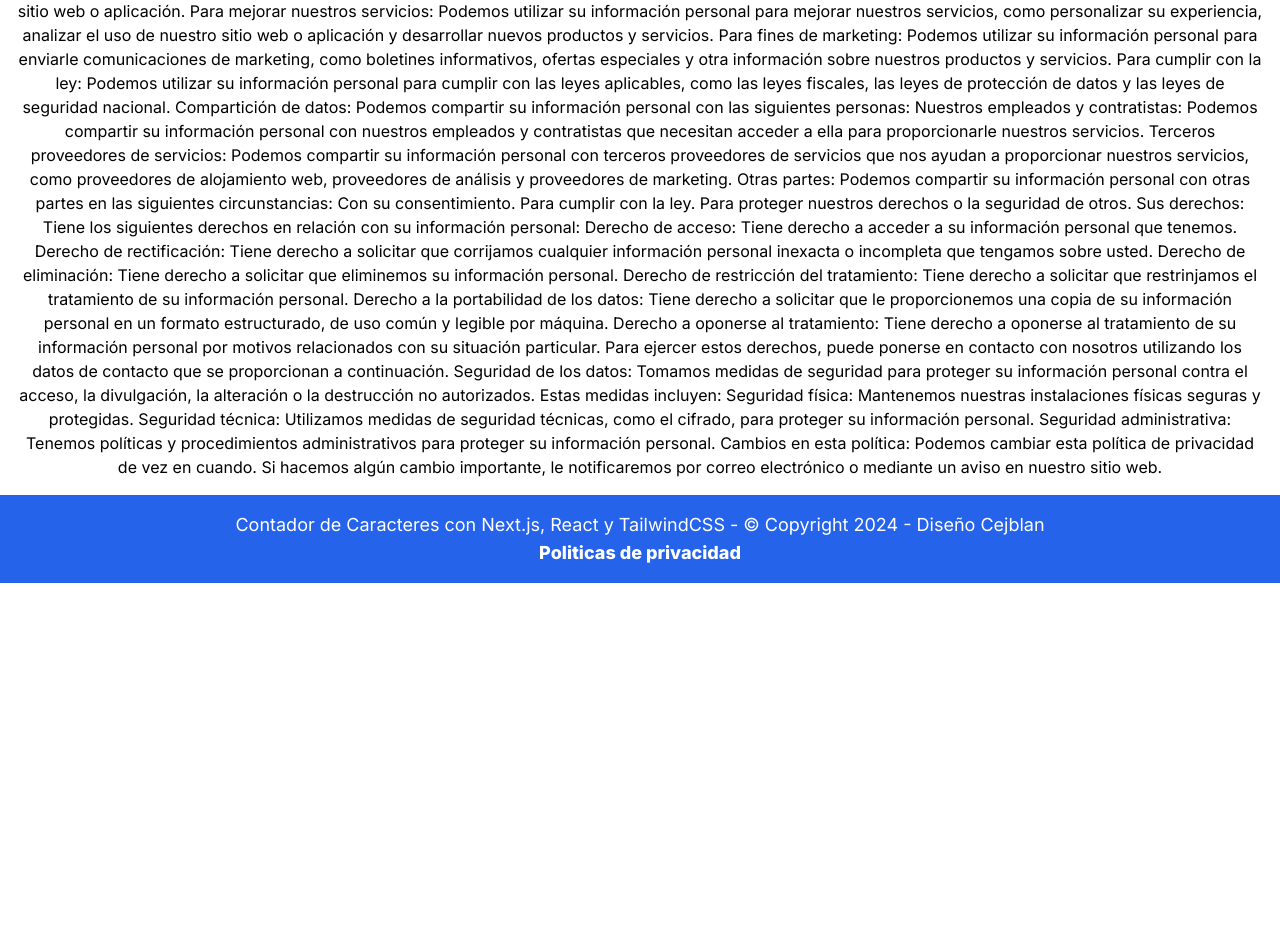
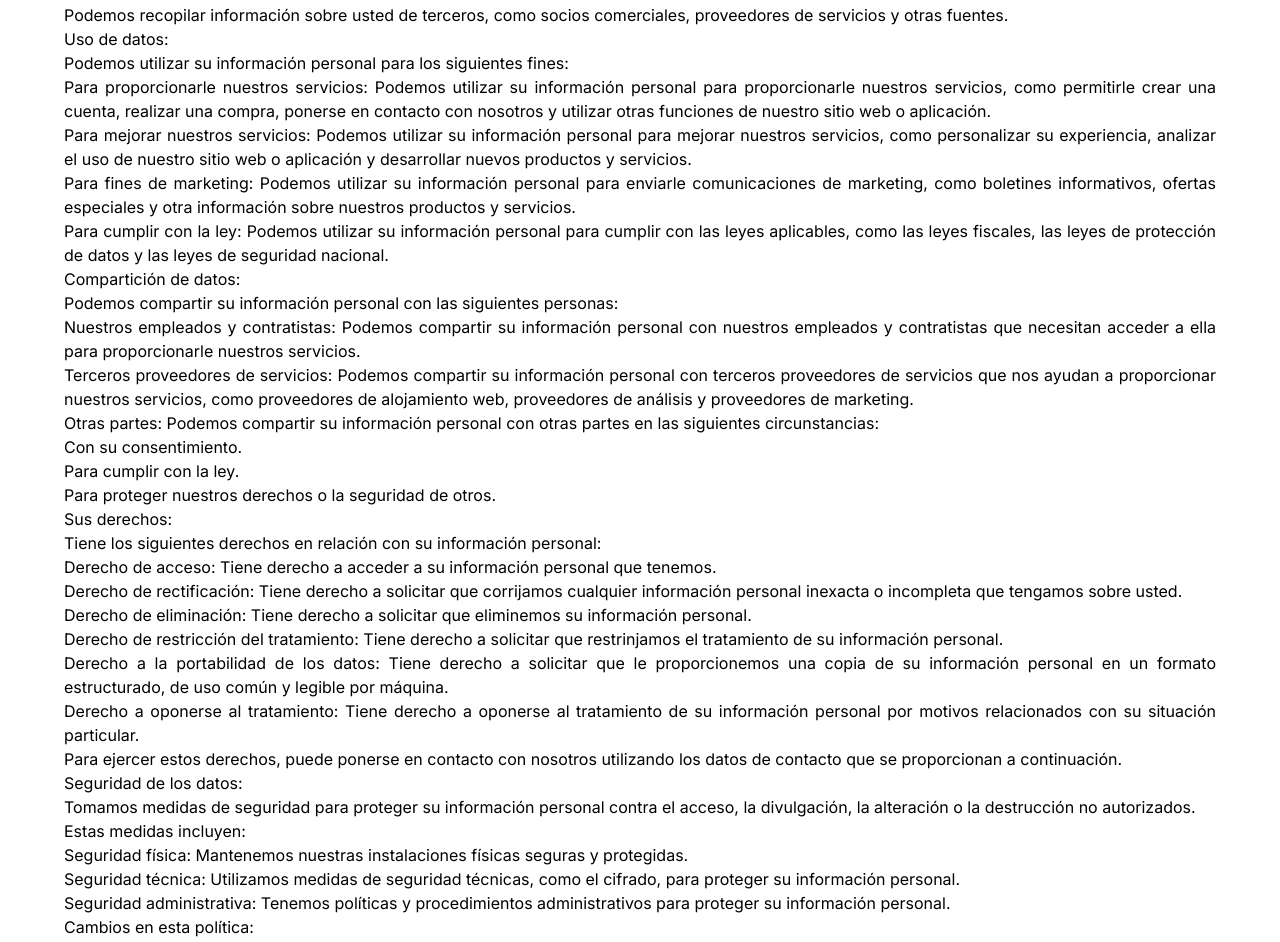
Before and after one commit to cejblan/character-counter-nextjs, a Next.js app: page /privacy in a window 1280 px wide. Shown: the part 409-1351 px from the top of the page. Before the commit the page ends 992 px from the top, so only its background shows below. Built offline with nearby package versions, Linux system fonts and the light colour scheme.

Commit message:
Se le dio formato a la pagina pribacy

```diff
--- a/app/privacy/page.js
+++ b/app/privacy/page.js
@@ -1,55 +1,59 @@
 export default function privacy() {
     return (
-        <section className="privacy">
-            <h1>Título: Política de privacidad</h1>
-            <h2>Introducción:</h2>
+        <section className="privacy text-justify py-4 px-8">
+            <h1 className="text-3xl text-center font-bold py-3">Política de Privacidad</h1>
             <p>En esta política de privacidad, explicamos cómo recopilamos, utilizamos y compartimos su información personal. Esta política se aplica a todos los usuarios de nuestro sitio web y aplicación.</p>
             <h2>Recopilación de datos:</h2>
-            <p>Podemos recopilar información personal sobre usted de varias maneras, incluyendo:</p>
-            <p>Información que usted nos proporciona: Podemos recopilar información personal que usted nos proporciona voluntariamente, como su nombre, dirección de correo electrónico, dirección postal, número de teléfono, información de pago y otra información de contacto.
-                Información que recopilamos automáticamente: Podemos recopilar información sobre usted automáticamente cuando utiliza nuestro sitio web o aplicación, como su dirección IP, información del navegador, información del dispositivo y otra información de uso.</p>
-                <p>
-                Información de terceros: Podemos recopilar información sobre usted de terceros, como socios comerciales, proveedores de servicios y otras fuentes.
-                Uso de datos:
-
-                Podemos utilizar su información personal para los siguientes fines:
-
-                Para proporcionarle nuestros servicios: Podemos utilizar su información personal para proporcionarle nuestros servicios, como permitirle crear una cuenta, realizar una compra, ponerse en contacto con nosotros y utilizar otras funciones de nuestro sitio web o aplicación.
-                Para mejorar nuestros servicios: Podemos utilizar su información personal para mejorar nuestros servicios, como personalizar su experiencia, analizar el uso de nuestro sitio web o aplicación y desarrollar nuevos productos y servicios.
-                Para fines de marketing: Podemos utilizar su información personal para enviarle comunicaciones de marketing, como boletines informativos, ofertas especiales y otra información sobre nuestros productos y servicios.
-                Para cumplir con la ley: Podemos utilizar su información personal para cumplir con las leyes aplicables, como las leyes fiscales, las leyes de protección de datos y las leyes de seguridad nacional.
-                Compartición de datos:
-
-                Podemos compartir su información personal con las siguientes personas:
-
-                Nuestros empleados y contratistas: Podemos compartir su información personal con nuestros empleados y contratistas que necesitan acceder a ella para proporcionarle nuestros servicios.
-                Terceros proveedores de servicios: Podemos compartir su información personal con terceros proveedores de servicios que nos ayudan a proporcionar nuestros servicios, como proveedores de alojamiento web, proveedores de análisis y proveedores de marketing.
-                Otras partes: Podemos compartir su información personal con otras partes en las siguientes circunstancias:
-                Con su consentimiento.
-                Para cumplir con la ley.
-                Para proteger nuestros derechos o la seguridad de otros.
-                Sus derechos:
-
-                Tiene los siguientes derechos en relación con su información personal:
-
-                Derecho de acceso: Tiene derecho a acceder a su información personal que tenemos.
-                Derecho de rectificación: Tiene derecho a solicitar que corrijamos cualquier información personal inexacta o incompleta que tengamos sobre usted.
-                Derecho de eliminación: Tiene derecho a solicitar que eliminemos su información personal.
-                Derecho de restricción del tratamiento: Tiene derecho a solicitar que restrinjamos el tratamiento de su información personal.
-                Derecho a la portabilidad de los datos: Tiene derecho a solicitar que le proporcionemos una copia de su información personal en un formato estructurado, de uso común y legible por máquina.
-                Derecho a oponerse al tratamiento: Tiene derecho a oponerse al tratamiento de su información personal por motivos relacionados con su situación particular.
-                Para ejercer estos derechos, puede ponerse en contacto con nosotros utilizando los datos de contacto que se proporcionan a continuación.
-
-                Seguridad de los datos:
-
-                Tomamos medidas de seguridad para proteger su información personal contra el acceso, la divulgación, la alteración o la destrucción no autorizados. Estas medidas incluyen:
-
-                Seguridad física: Mantenemos nuestras instalaciones físicas seguras y protegidas.
-                Seguridad técnica: Utilizamos medidas de seguridad técnicas, como el cifrado, para proteger su información personal.
-                Seguridad administrativa: Tenemos políticas y procedimientos administrativos para proteger su información personal.
-                Cambios en esta política:
-
-                Podemos cambiar esta política de privacidad de vez en cuando. Si hacemos algún cambio importante, le notificaremos por correo electrónico o mediante un aviso en nuestro sitio web.</p>
-        </section>
+            <ul>
+                <h3>Podemos recopilar información personal sobre usted de varias maneras, incluyendo:</h3>
+                <li>Información que usted nos proporciona: Podemos recopilar información personal que usted nos proporciona voluntariamente, como su nombre, dirección de correo electrónico, dirección postal, número de teléfono, información de pago y otra información de contacto.</li>
+                <li>Información que recopilamos automáticamente: Podemos recopilar información sobre usted automáticamente cuando utiliza nuestro sitio web o aplicación, como su dirección IP, información del navegador, información del dispositivo y otra información de uso.</li>
+            </ul>
+            <h2>Información de terceros:</h2>
+            <p>Podemos recopilar información sobre usted de terceros, como socios comerciales, proveedores de servicios y otras fuentes.</p>
+            <h2>Uso de datos:</h2>
+            <ul>
+                <h3>Podemos utilizar su información personal para los siguientes fines:</h3>
+                <li>Para proporcionarle nuestros servicios: Podemos utilizar su información personal para proporcionarle nuestros servicios, como permitirle crear una cuenta, realizar una compra, ponerse en contacto con nosotros y utilizar otras funciones de nuestro sitio web o aplicación.</li>
+                <li>Para mejorar nuestros servicios: Podemos utilizar su información personal para mejorar nuestros servicios, como personalizar su experiencia, analizar el uso de nuestro sitio web o aplicación y desarrollar nuevos productos y servicios.</li>
+                <li>Para fines de marketing: Podemos utilizar su información personal para enviarle comunicaciones de marketing, como boletines informativos, ofertas especiales y otra información sobre nuestros productos y servicios.</li>
+                <li>Para cumplir con la ley: Podemos utilizar su información personal para cumplir con las leyes aplicables, como las leyes fiscales, las leyes de protección de datos y las leyes de seguridad nacional.</li>
+            </ul>
+            <h2>Compartición de datos:</h2>
+            <ul>
+                <h3>Podemos compartir su información personal con las siguientes personas:</h3>
+                <li>Nuestros empleados y contratistas: Podemos compartir su información personal con nuestros empleados y contratistas que necesitan acceder a ella para proporcionarle nuestros servicios.</li>
+                <li>Terceros proveedores de servicios: Podemos compartir su información personal con terceros proveedores de servicios que nos ayudan a proporcionar nuestros servicios, como proveedores de alojamiento web, proveedores de análisis y proveedores de marketing.</li>
+                <li>
+                    <ol>
+                        <h3>Otras partes: Podemos compartir su información personal con otras partes en las siguientes circunstancias:</h3>
+                        <li>Con su consentimiento.</li>
+                        <li>Para cumplir con la ley.</li>
+                        <li>Para proteger nuestros derechos o la seguridad de otros.</li>
+                    </ol>
+                </li>
+            </ul>
+            <h2>Sus derechos:</h2>
+            <ul>
+                <h3>Tiene los siguientes derechos en relación con su información personal:</h3>
+                <li>Derecho de acceso: Tiene derecho a acceder a su información personal que tenemos.</li>
+                <li>Derecho de rectificación: Tiene derecho a solicitar que corrijamos cualquier información personal inexacta o incompleta que tengamos sobre usted.</li>
+                <li>Derecho de eliminación: Tiene derecho a solicitar que eliminemos su información personal.</li>
+                <li>Derecho de restricción del tratamiento: Tiene derecho a solicitar que restrinjamos el tratamiento de su información personal.</li>
+                <li> Derecho a la portabilidad de los datos: Tiene derecho a solicitar que le proporcionemos una copia de su información personal en un formato estructurado, de uso común y legible por máquina.</li>
+                <li>Derecho a oponerse al tratamiento: Tiene derecho a oponerse al tratamiento de su información personal por motivos relacionados con su situación particular.</li>
+                <li>Para ejercer estos derechos, puede ponerse en contacto con nosotros utilizando los datos de contacto que se proporcionan a continuación.</li>
+            </ul>
+            <h2>Seguridad de los datos:</h2>
+            <ul>
+                <p>Tomamos medidas de seguridad para proteger su información personal contra el acceso, la divulgación, la alteración o la destrucción no autorizados.</p>
+                <h3>Estas medidas incluyen:</h3>
+                <li>Seguridad física: Mantenemos nuestras instalaciones físicas seguras y protegidas.</li>
+                <li> Seguridad técnica: Utilizamos medidas de seguridad técnicas, como el cifrado, para proteger su información personal.</li>
+                <li>Seguridad administrativa: Tenemos políticas y procedimientos administrativos para proteger su información personal.</li>
+            </ul>
+            <h2>Cambios en esta política:</h2>
+            <p>Podemos cambiar esta política de privacidad de vez en cuando. Si hacemos algún cambio importante, le notificaremos por correo electrónico o mediante un aviso en nuestro sitio web.</p>
+        </section >
     )
 }
```
